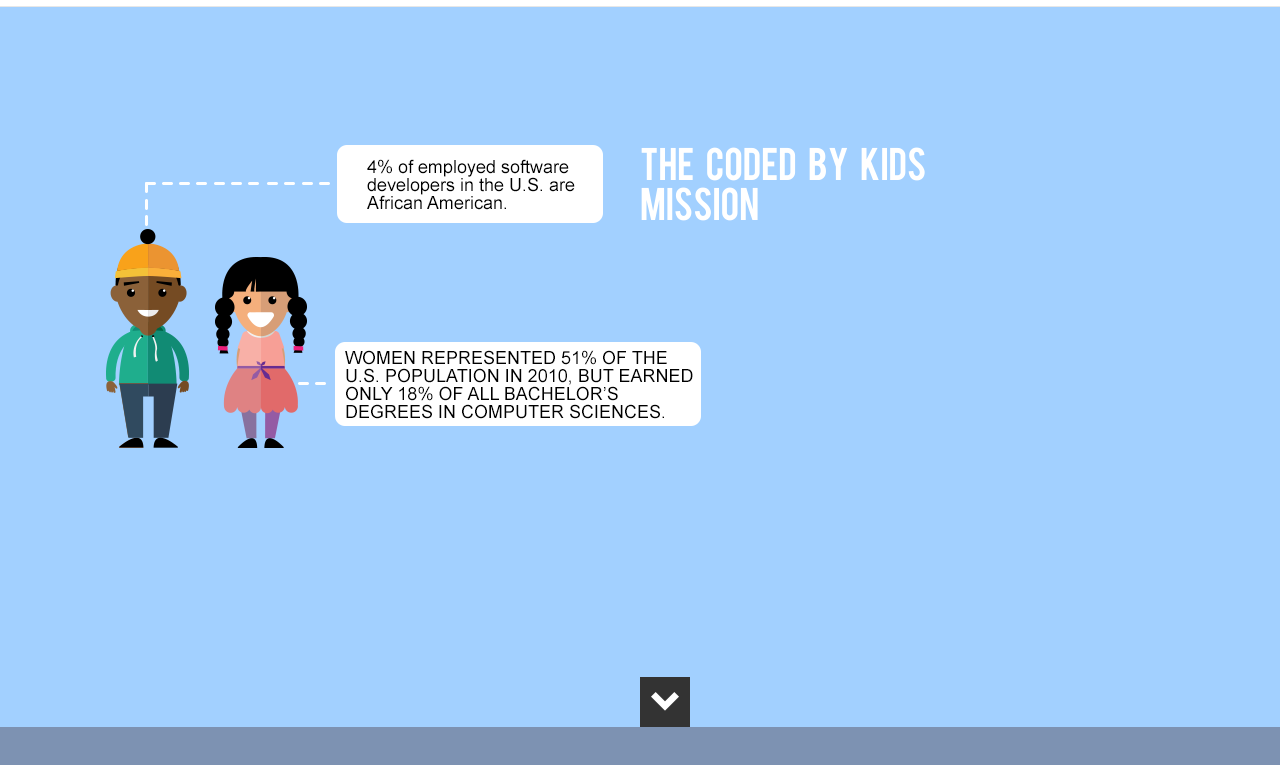
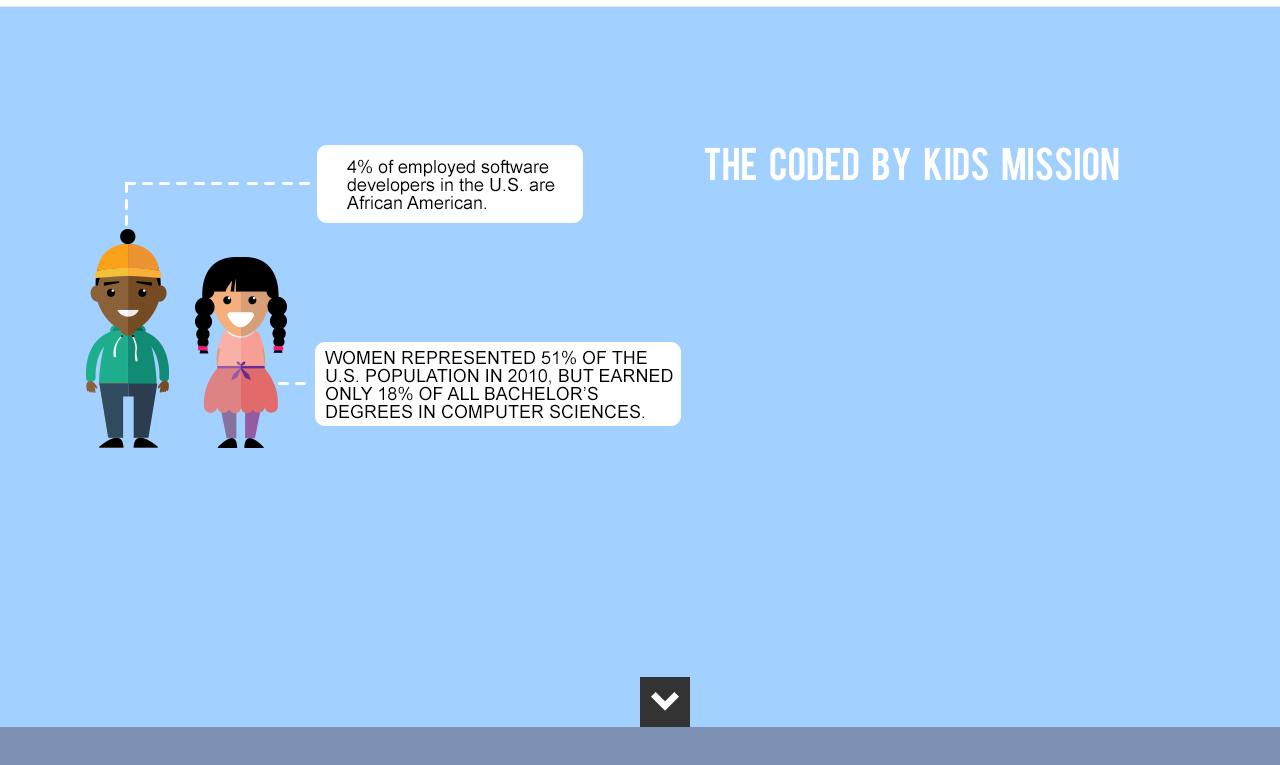
Before and after one commit to MASharif/cbksite-p, a plain HTML site: page index.html in a window 1280 px wide. Shown: the part 73-838 px from the top of the page. Drawn offline with nearby package versions, Linux system fonts and the light colour scheme.

Commit message:
updated space between main infographic and main text

```diff
--- a/css/style.css
+++ b/css/style.css
@@ -80,25 +80,25 @@ li{
 h1{
 	position: absolute;
 	top: 200px;
-	right: 260px;
+	right: 160px;
 	color: white;
 	word-spacing: 8px;
 }
 #slide1 img:first-child{
 	position:absolute;
 	top: 300px;
-	left: 100px;
+	left: 80px;
 	z-index: 3;
 }
 #slide1 img:nth-child(2){
 	position:absolute;
 	top:208px;
-	left:138px;
+	left:118px;
 }
 #slide1 img:nth-child(3){
 	position:absolute;
 	top:394px;
-	left:254px;
+	left:234px;
 }
 /******************************
  SLIDE 2
```
